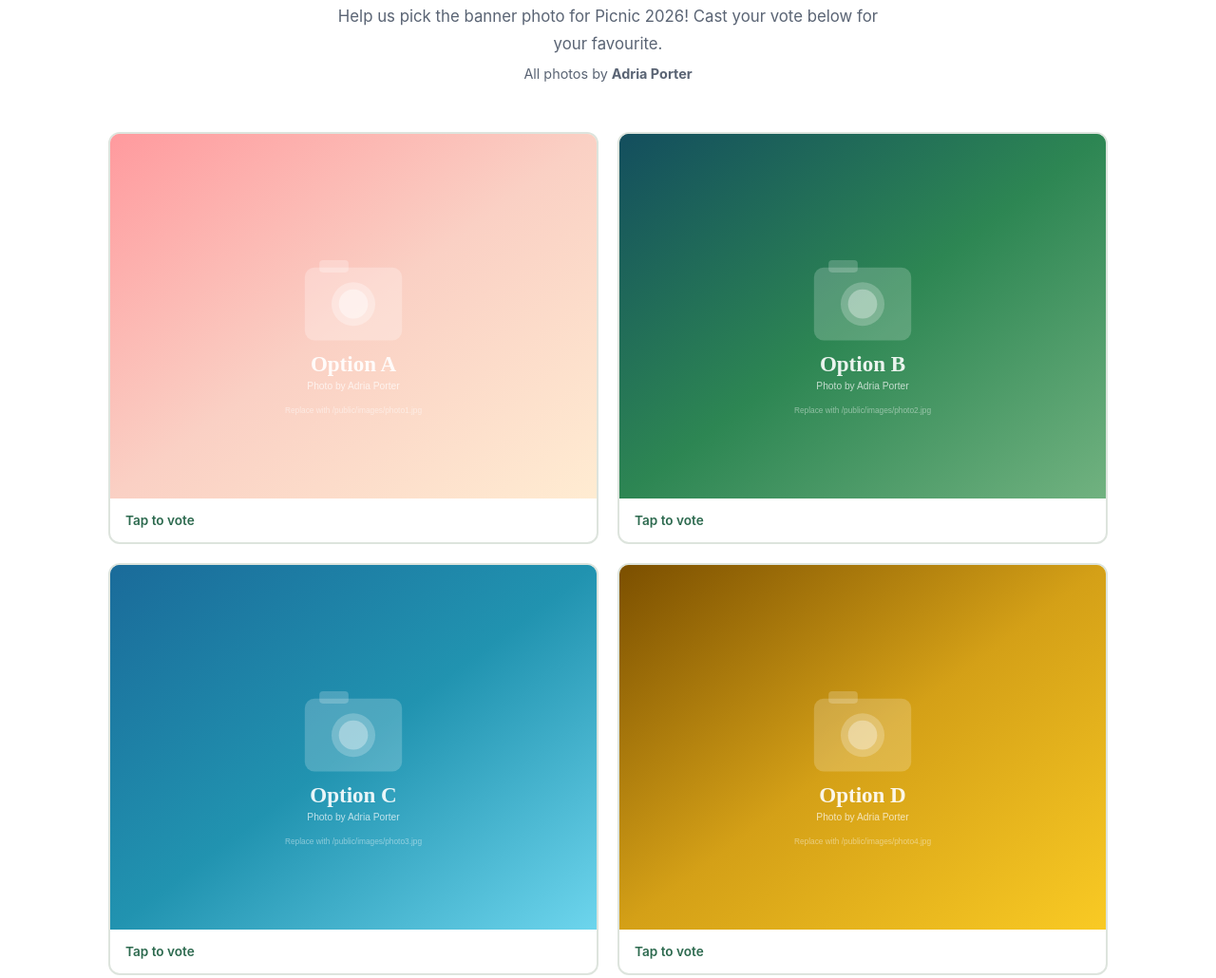
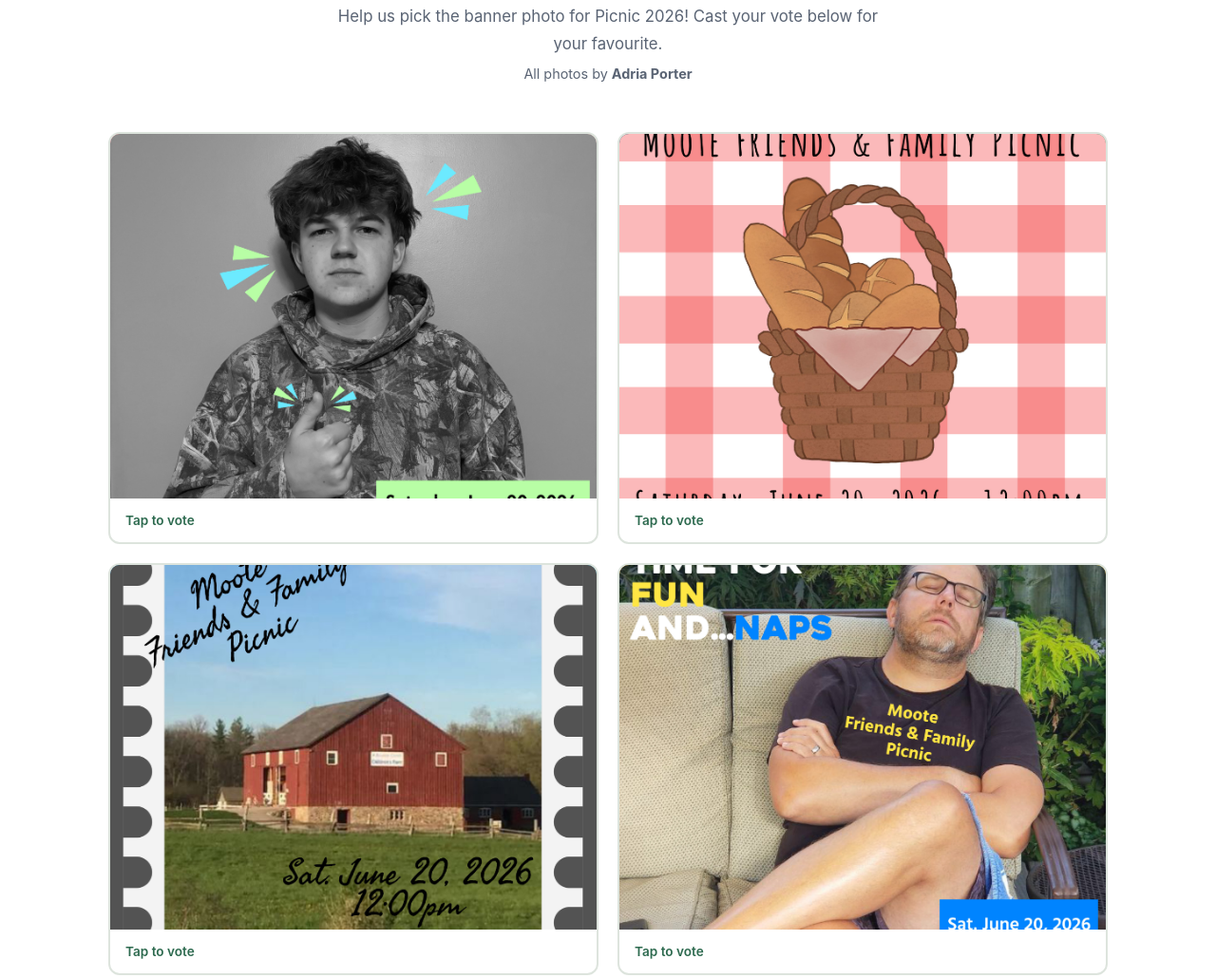
Before and after one commit to parabyte-ca/picnic2026, a website: page views/index.html in a window 1280 px wide. Shown: the part 2708-3738 px from the top of the page at 95% size. Drawn offline with Linux system fonts and the light colour scheme; no server answers.

Commit message:
Replace SVG images with JPG versions in index.html

```diff
--- a/views/index.html
+++ b/views/index.html
@@ -177,7 +177,7 @@
           <div class="photo-thumb photo-thumb--a">
             <!-- ▶ To use the real photo: replace photo1.svg with photo1.jpg
                  in /public/images/ and update the src below. -->
-            <img src="/images/photo1.svg" alt="Photo Option A by Adria Porter">
+            <img src="/images/photo1.jpg" alt="Photo Option A by Adria Porter">
           </div>
           <div class="photo-card-body">
             <span class="photo-vote-label">Tap to vote</span>
@@ -192,7 +192,7 @@
         <div class="photo-card" data-photo-id="2" role="button" tabindex="0" aria-label="Vote for Photo Option B">
           <div class="photo-thumb photo-thumb--b">
             <!-- ▶ Replace photo2.svg with photo2.jpg in /public/images/ -->
-            <img src="/images/photo2.svg" alt="Photo Option B by Adria Porter">
+            <img src="/images/photo2.jpg" alt="Photo Option B by Adria Porter">
           </div>
           <div class="photo-card-body">
             <span class="photo-vote-label">Tap to vote</span>
@@ -207,7 +207,7 @@
         <div class="photo-card" data-photo-id="3" role="button" tabindex="0" aria-label="Vote for Photo Option C">
           <div class="photo-thumb photo-thumb--c">
             <!-- ▶ Replace photo3.svg with photo3.jpg in /public/images/ -->
-            <img src="/images/photo3.svg" alt="Photo Option C by Adria Porter">
+            <img src="/images/photo3.jpg" alt="Photo Option C by Adria Porter">
           </div>
           <div class="photo-card-body">
             <span class="photo-vote-label">Tap to vote</span>
@@ -222,7 +222,7 @@
         <div class="photo-card" data-photo-id="4" role="button" tabindex="0" aria-label="Vote for Photo Option D">
           <div class="photo-thumb photo-thumb--d">
             <!-- ▶ Replace photo4.svg with photo4.jpg in /public/images/ -->
-            <img src="/images/photo4.svg" alt="Photo Option D by Adria Porter">
+            <img src="/images/photo4.jpg" alt="Photo Option D by Adria Porter">
           </div>
           <div class="photo-card-body">
             <span class="photo-vote-label">Tap to vote</span>
```
